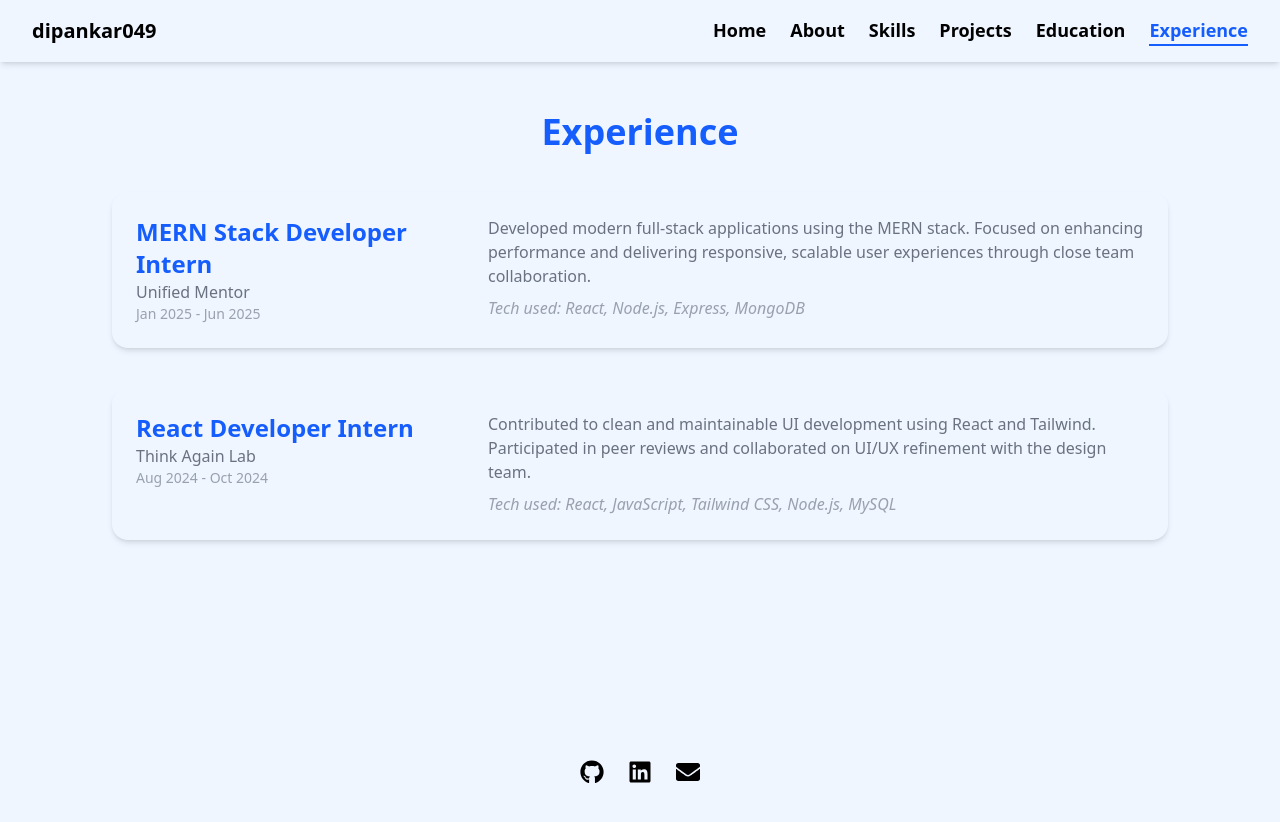
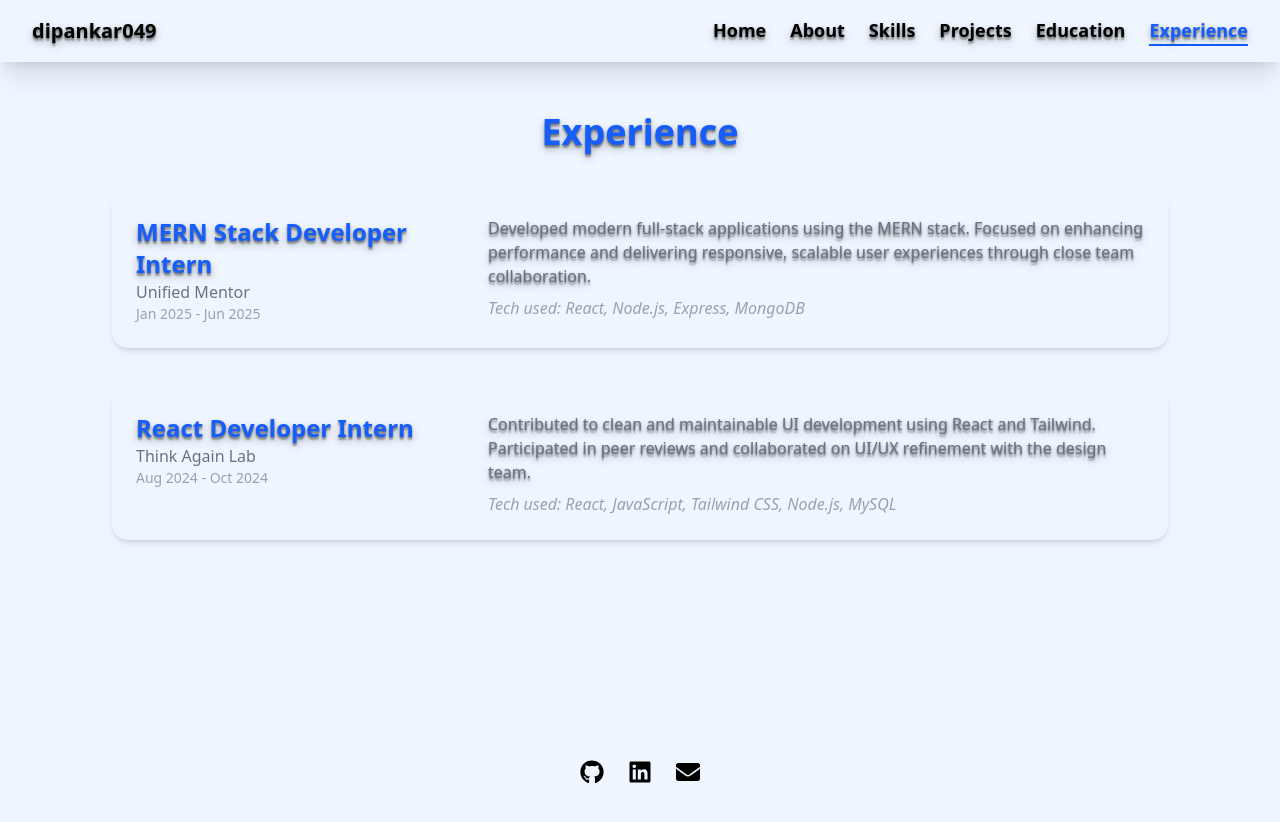
Before and after one commit to dipankar049/portfolio, a React (Vite) app: page /experience in a window 1280 px wide. Shown: the top 822 px of the page. Built offline with nearby package versions, Linux system fonts and the light colour scheme.

Commit message:
improve style

```diff
--- a/src/components/Header.jsx
+++ b/src/components/Header.jsx
@@ -4,17 +4,17 @@ import { Menu, X } from 'lucide-react';
 
 const navLinkClass = ({ isActive }) =>
   isActive
-    ? 'border-b-2 border-blue-600 text-blue-600 hover:scale-110 transition duration-200'
-    : 'hover:text-blue-500 hover:scale-110 transition duration-200';
+    ? 'border-b-2 text-shadow-lg/30 border-blue-600 text-blue-600 hover:scale-110 transition duration-200'
+    : 'hover:text-blue-500 text-shadow-lg/30 hover:scale-110 transition duration-200';
 
 export default function Header() {
   const [menuOpen, setMenuOpen] = useState(false);
 
   return (
-    <header className='fixed top-0 left-0 w-full z-50 bg-blue-50 dark:bg-gray-800 dark:text-gray-300 shadow-md'>
+    <header className='fixed top-0 left-0 w-full z-50 bg-blue-50 dark:bg-gray-800 dark:text-gray-300 shadow-xl'>
       <div className='flex items-center justify-between px-4 py-4 sm:px-6 md:px-8'>
         {/* Logo */}
-        <NavLink to='/' className='text-md sm:text-xl font-bold hover:scale-105 transition duration-200'>
+        <NavLink to='/' className='text-md sm:text-xl text-shadow-lg/30 font-bold hover:scale-105 transition duration-200'>
           dipankar049
         </NavLink>
 
--- a/src/pages/About.jsx
+++ b/src/pages/About.jsx
@@ -2,10 +2,10 @@ const About = () => {
   return (
     <div className="flex items-center justify-center min-h-[calc(100vh-11rem)] bg-blue-50 dark:bg-gray-800 py-8 sm:py-0 px-6 my-4 sm:my-10 rounded-xl shadow-md">
       <div className="max-w-4xl mx-auto text-center">
-        <h2 className="text-3xl md:text-4xl font-bold text-blue-700 mb-6 sm:mb-10 animate-fade-in">
+        <h2 className="text-3xl md:text-4xl font-bold text-shadow-lg/30 text-blue-700 mb-6 sm:mb-10 animate-fade-in">
           About Me
         </h2>
-        <p className="text-gray-700 dark:text-gray-200 text-md md:text-lg leading-loose backdrop-blur-sm">
+        <p className="text-gray-700 dark:text-gray-200 text-md md:text-lg text-shadow-lg/30 leading-loose backdrop-blur-sm">
           👋 Hi! I’m <span className="font-semibold text-blue-600">Dipankar</span>, a Computer Science graduate from West Bengal. I’m passionate about
           building responsive and accessible web applications and exploring real-world problem solving through code.
           <br /><br />
--- a/src/pages/Experience.jsx
+++ b/src/pages/Experience.jsx
@@ -3,18 +3,18 @@ import React from 'react';
 const Experience = () => {
   return (
     <section className="my-4 sm:my-10 px-4 md:px-12 min-h-[calc(100vh-11rem)]">
-      <h2 className="text-3xl md:text-4xl font-bold text-center text-blue-600 mb-6 sm:mb-10 animate-fade-in">Experience</h2>
+      <h2 className="text-3xl md:text-4xl font-bold text-center text-shadow-lg/30 text-blue-600 mb-6 sm:mb-10 animate-fade-in">Experience</h2>
       <div className="space-y-10">
         {/* Unified Mentor */}
         <div className="bg-blue-50 dark:bg-gray-800 p-6 rounded-2xl shadow-md hover:shadow-xl hover:scale-105 transition duration-300 ease-in-out cursor-pointer">
           <div className="flex flex-col md:flex-row gap-6">
             <div className="md:w-1/3">
-              <h3 className="text-xl md:text-2xl font-semibold text-blue-600">MERN Stack Developer Intern</h3>
+              <h3 className="text-xl md:text-2xl text-shadow-lg/30 font-semibold text-blue-600">MERN Stack Developer Intern</h3>
               <p className="text-base text-gray-500">Unified Mentor</p>
               <p className="text-sm text-gray-400">Jan 2025 - Jun 2025</p>
             </div>
             <div className="md:w-2/3">
-              <p className="text-gray-500 text-md">
+              <p className="text-gray-500 text-shadow-lg/30 text-md">
                 Developed modern full-stack applications using the MERN stack. Focused on enhancing performance and delivering responsive, scalable user experiences through close team collaboration.
               </p>
               <p className="text-gray-400 mt-2 italic">Tech used: React, Node.js, Express, MongoDB</p>
@@ -26,12 +26,12 @@ const Experience = () => {
         <div className="bg-blue-50 dark:bg-gray-800 p-6 rounded-2xl shadow-md hover:shadow-xl hover:scale-105 transition duration-300 ease-in-out cursor-pointer">
           <div className="flex flex-col md:flex-row gap-6">
             <div className="md:w-1/3">
-              <h3 className="text-xl md:text-2xl font-semibold text-blue-600">React Developer Intern</h3>
+              <h3 className="text-xl md:text-2xl text-shadow-lg/30 font-semibold text-blue-600">React Developer Intern</h3>
               <p className="text-base text-gray-500">Think Again Lab</p>
               <p className="text-sm text-gray-400">Aug 2024 - Oct 2024</p>
             </div>
             <div className="md:w-2/3">
-              <p className="text-gray-500 text-md">
+              <p className="text-gray-500 text-shadow-lg/30 text-md">
                 Contributed to clean and maintainable UI development using React and Tailwind. Participated in peer reviews and collaborated on UI/UX refinement with the design team.
               </p>
               <p className="text-gray-400 mt-2 italic">Tech used: React, JavaScript, Tailwind CSS, Node.js, MySQL</p>
--- a/src/pages/Home.jsx
+++ b/src/pages/Home.jsx
@@ -7,7 +7,7 @@ const Home = () => {
       <div className="flex items-center pt-4 justify-center min-h-[calc(100vh-11rem)] px-4">
       <div className="flex flex-col md:flex-row-reverse items-center gap-10 max-w-5xl w-full">
 
-      <div className="flex-shrink-0">
+      <div className="flex-shrink-0 rounded-full shadow-xl">
         <img
           src={avatar}
           alt="Dipankar Avatar"
@@ -16,10 +16,10 @@ const Home = () => {
       </div>
         {/* Text Content */}
         <div className="text-center md:text-left text-gray-600 dark:text-gray-200">
-          <h1 className="text-3xl sm:text-4xl md:text-5xl font-bold text-gray-800 dark:text-gray-200 mb-4">
+          <h1 className="text-3xl sm:text-4xl md:text-5xl text-shadow-lg/30 font-bold text-gray-800 dark:text-gray-200 mb-4">
             Hi, I’m <span className="text-blue-600">Dipankar</span>
           </h1>
-          <p className="text-xl sm:text-2xl dark:text-gray-300 mb-2">
+          <p className="text-xl text-shadow-lg/30 sm:text-2xl dark:text-gray-300 mb-2">
             B.Tech in Computer Science | MERN Stack Developer | Problem Solver
           </p>
           <p className="text-md sm:text-lg dark:text-gray-400 mb-6">
@@ -29,13 +29,13 @@ const Home = () => {
             <a
               href="/Resume_Dipankar_Karan.pdf"
               download
-              className="bg-blue-600 dark:bg-gray-800 dark:border dark:border-gray-200 text-white px-3 sm:px-6 py-2 rounded-lg hover:bg-blue-700 dark:hover:bg-gray-800 hover:scale-110 transition duration-400 ease-in-out"
+              className="bg-blue-600 shadow-2xl dark:bg-gray-800 dark:border dark:border-gray-200 text-white px-3 sm:px-6 py-2 rounded-lg hover:bg-blue-700 dark:hover:bg-gray-800 hover:scale-110 transition duration-400 ease-in-out"
             >
               Download Resume
             </a>
             <Link
               to="/projects"
-              className="dark:bg-gray-800 border border-blue-600 dark:border-gray-200 text-blue-600 dark:text-gray-200 px-3 sm:px-6 py-2 rounded-lg hover:bg-blue-100 dark:hover:bg-gray-800 hover:scale-110 transition duration-400 ease-in-out"
+              className="dark:bg-gray-800 shadow-2xl border border-blue-600 dark:border-gray-200 text-blue-600 dark:text-gray-200 px-3 sm:px-6 py-2 rounded-lg hover:bg-blue-100 dark:hover:bg-gray-800 hover:scale-110 transition duration-400 ease-in-out"
             >
               View Projects
             </Link>
--- a/src/pages/Projects.jsx
+++ b/src/pages/Projects.jsx
@@ -40,17 +40,17 @@ const Projects = () => {
 
   return (
     <section id="projects-section" className="my-4 sm:my-10 px-4">
-      <h2 className="text-3xl md:text-4xl font-bold text-blue-600 text-center mb-6 sm:mb-10">Projects</h2>
+      <h2 className="text-3xl md:text-4xl font-bold text-shadow-lg/30 text-blue-600 text-center mb-6 sm:mb-10">Projects</h2>
       <div className="grid grid-cols-1 sm:grid-cols-2 lg:grid-cols-3 gap-8">
         {projects.map((project, index) => (
           <div key={index} className="bg-white dark:bg-gray-800 dark:text-gray-200 shadow-lg rounded-lg overflow-hidden hover:scale-105 transition duration-300 ease-in">
             <img src={project.imageUrl} alt={project.title} className="w-full aspect-4/2 object-center" />
             <div className="p-4">
-              <h3 className="text-xl font-semibold">{project.title}</h3>
+              <h3 className="text-xl text-blue-400 text-shadow-lg/30 font-semibold">{project.title}</h3>
               <p className="text-gray-700 dark:text-gray-200 mt-2">{project.description}</p>
               <div className="mt-3">
                 {project.tech.map((tech, index) => (
-                  <span key={index} className="inline-block text-sm bg-gray-200 dark:bg-gray-700 text-gray-800 dark:text-gray-200 py-1 px-2 rounded-full mr-2 mt-1">
+                  <span key={index} className="inline-block shadow-lg text-sm bg-gray-200 dark:bg-gray-700 text-gray-800 dark:text-gray-200 py-1 px-2 rounded-full mr-2 mt-1">
                     {tech}
                   </span>
                 ))}
@@ -63,7 +63,7 @@ const Projects = () => {
                     href={project.liveLink}
                     target="_blank"
                     rel="noopener noreferrer"
-                    className="text-white bg-blue-600 hover:bg-blue-700 px-4 py-1 sm:py-2 rounded-md cursor-pointer"
+                    className="text-white shadow-lg bg-blue-600 hover:bg-blue-700 px-4 py-1 sm:py-2 rounded-md cursor-pointer"
                   >
                     Live Demo
                   </a>
--- a/src/pages/Skills.jsx
+++ b/src/pages/Skills.jsx
@@ -34,14 +34,14 @@ const Skills = () => {
   return (
     <section className="w-full py-4 sm:my-10 px-6 min-h-[calc(100vh-11rem)]">
       <div className="max-w-4xl mx-auto">
-        <h2 className="text-3xl md:text-4xl font-bold text-center text-blue-600 mb-6 sm:mb-10">Skills</h2>
+        <h2 className="text-3xl md:text-4xl font-bold text-shadow-lg/30 text-blue-600 text-center mb-6 sm:mb-10">Skills</h2>
         <div className="grid grid-cols-1 sm:grid-cols-2 md:grid-cols-3 gap-6">
           {Object.entries(skillCategories).map(([category, skills]) => (
-            <div key={category} className="bg-white dark:bg-gray-800 shadow-md rounded-xl p-6 hover:scale-105 transition duration-400 ease-in-out cursor-pointer">
-              <h3 className="text-xl font-semibold text-blue-600 mb-4">{category}</h3>
+            <div key={category} className="bg-white dark:bg-gray-800 shadow-lg rounded-xl p-6 hover:scale-105 transition duration-400 ease-in-out cursor-pointer">
+              <h3 className="text-xl text-shadow-lg/30 font-semibold text-blue-600 mb-4">{category}</h3>
               <ul className="space-y-2">
                 {skills.map(skill => (
-                  <li key={skill} className="flex items-center gap-2 text-gray-700 dark:text-gray-200 hover:translate-x-3 transition duration-300">
+                  <li key={skill} className="flex items-center text-shadow-lg/30 gap-2 text-gray-700 dark:text-gray-200 hover:translate-x-3 transition duration-300">
                     {iconMap[skill] || '•'} <span>{skill}</span>
                   </li>
                 ))}
```
Also changed, not shown: src/pages/Education.jsx (+4 -4 lines).
